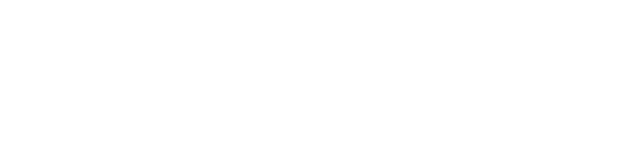
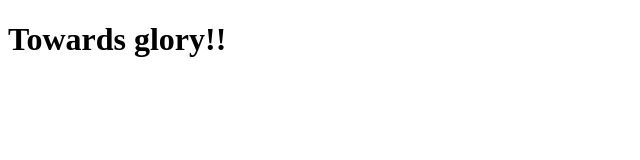
Before and after one commit to Warrior-Player/second-try-first-successful, a plain HTML site: page index.html in a window 1280 px wide. Shown: the whole page, without its empty margins (0-640 px from the left). Drawn offline with Linux system fonts and the light colour scheme.

Commit message:
Added h1

```diff
--- a/index.html
+++ b/index.html
@@ -7,6 +7,6 @@
     <title>Document</title>
 </head>
 <body>
-
+    <h1>Towards glory!!</h1>
 </body>
 </html>
```
